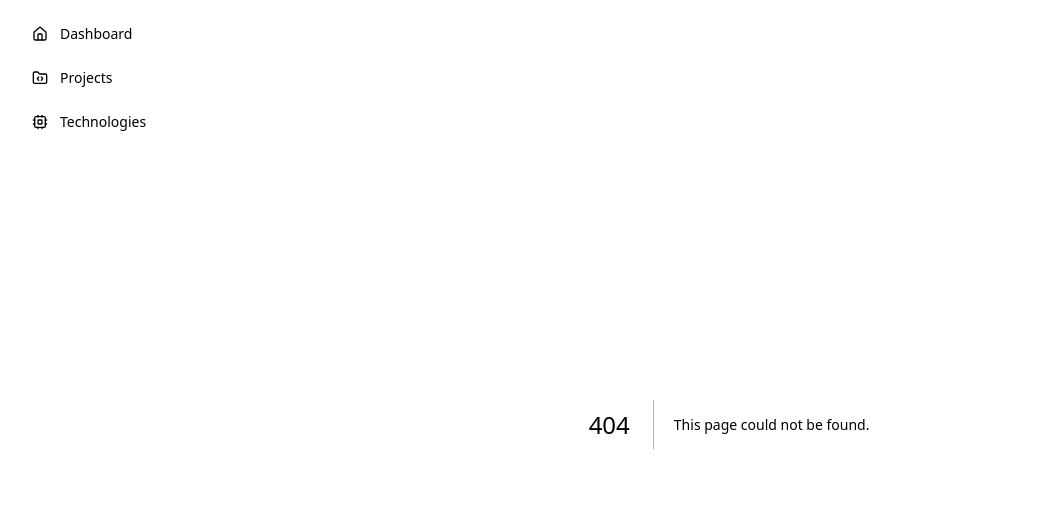
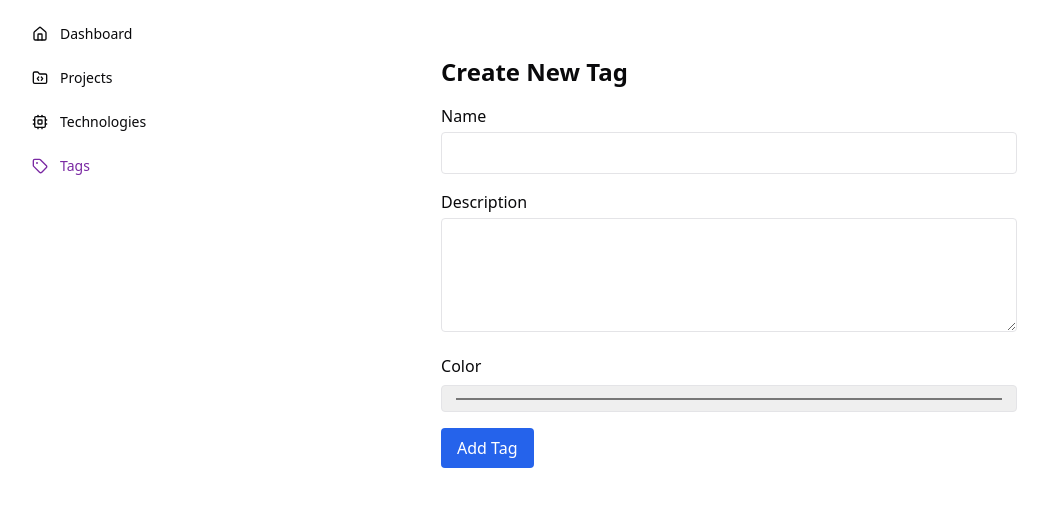
Before and after one commit to sstream17/project-tracker, a Next.js app: page /tags/new in a window 1280 px wide. Before the commit this address had no page. Shown: the top 506 px of the page, without its empty margins (0-1048 px from the left). Built offline with nearby package versions, Linux system fonts and the light colour scheme.

Commit message:
Start implementation of editing tags

```diff
--- /dev/null
+++ b/src/app/tags/[id]/edit/page.tsx
@@ -0,0 +1,19 @@
+import { notFound } from "next/navigation";
+import TagForm from "@/components/TagForm";
+import { prisma } from "@/lib/prisma";
+
+
+export default async function EditTagPage({ params }: { params: { id: string } }) {
+    const tagId = params.id;
+    const tag = await prisma.tag.findUnique({ where: { id: tagId } });
+    if (!tag) {
+        return notFound();
+    }
+
+    return (
+        <div className="max-w-xl mx-auto py-8">
+            <h1 className="text-2xl font-bold mb-4">Edit Tag</h1>
+            <TagForm tag={tag} />
+        </div>
+    );
+}
--- /dev/null
+++ b/src/app/tags/new/page.tsx
@@ -0,0 +1,11 @@
+import TagForm from "@/components/TagForm";
+
+
+export default async function NewTagPage() {
+    return (
+        <div className="max-w-xl mx-auto py-8">
+            <h1 className="text-2xl font-bold mb-4">Create New Tag</h1>
+            <TagForm />
+        </div>
+    );
+}
--- /dev/null
+++ b/src/app/tags/page.tsx
@@ -0,0 +1,38 @@
+import { Button } from "@/components/ui/button";
+import { Card, CardContent, CardHeader, CardTitle } from "@/components/ui/card";
+import { prisma } from "@/lib/prisma";
+import { Metadata } from "next";
+import Link from "next/link";
+
+export const metadata: Metadata = {
+  title: "Tags | Project Tracker",
+  description: "Manage your list of tags.",
+};
+
+export default async function TagsPage() {
+  const tags = await prisma.tag.findMany();
+  return (
+    <main className="p-6">
+      <h1 className="text-2xl font-bold mb-4">Tags</h1>
+      <Button asChild>
+        <Link href="/tags/new">Add Tag</Link>
+      </Button>
+      <div className="flex flex-wrap gap-2">
+        {tags.map((tag) => (
+          <Link href={`/tags/${tag.id}/edit`} key={tag.id}>
+            <Card>
+              <CardHeader className="flex flex-row items-center justify-between space-y-0">
+                <CardTitle className="text-sm font-medium">{tag.name}</CardTitle>
+              </CardHeader>
+              <CardContent>
+                {tag.description && <p className="text-xs text-muted-foreground">
+                  {tag.description}
+                </p>}
+              </CardContent>
+            </Card>
+          </Link>
+        ))}
+      </div>
+    </main>
+  );
+}
--- a/src/app/technologies/new/page.tsx
+++ b/src/app/technologies/new/page.tsx
@@ -1,13 +1,11 @@
-import { notFound } from "next/navigation";
 import TechnologyForm from "@/components/TechnologyForm";
-import { prisma } from "@/lib/prisma";
 
 
-export default async function NewTechnologyPage({ params }: { params: { id: string } }) {
+export default async function NewTechnologyPage() {
     return (
         <div className="max-w-xl mx-auto py-8">
             <h1 className="text-2xl font-bold mb-4">Create New Technology</h1>
-            <TechnologyForm  />
+            <TechnologyForm />
         </div>
     );
 }
--- a/src/components/Sidebar.tsx
+++ b/src/components/Sidebar.tsx
@@ -3,7 +3,7 @@
 
 import Link from 'next/link';
 import { usePathname } from 'next/navigation';
-import { Home, FolderCode, Cpu } from 'lucide-react';
+import { Home, FolderCode, Cpu, Tag } from 'lucide-react';
 
 export function Sidebar() {
   const pathname = usePathname();
@@ -41,6 +41,13 @@ export function Sidebar() {
           <Cpu className="h-4 w-4" />
           Technologies
         </Link>
+        <Link
+          href="/tags"
+          className={`flex items-center gap-3 rounded-lg px-4 py-2 text-sm font-medium hover:bg-accent ${isActive('/tags') ? 'text-accent-foreground' : ''}`}
+        >
+          <Tag className="h-4 w-4" />
+          Tags
+        </Link>
       </nav>
   );
 }
--- /dev/null
+++ b/src/components/TagForm.tsx
@@ -0,0 +1,98 @@
+"use client";
+
+import { Tag } from "@prisma/client";
+import { useRouter } from "next/navigation";
+import { useState } from "react";
+
+type TagFormProps = Tag;
+
+export default function TagForm({ tag: initialTag }: { tag?: TagFormProps }) {
+    const [tag, setTag] = useState<TagFormProps>(initialTag ?? {
+        id: "",
+        name: "",
+        description: "",
+        color: "#e5e7eb",
+        createdAt: new Date(),
+        updatedAt: new Date(),
+    });
+    const [loading, setLoading] = useState(false);
+    const [error, setError] = useState("");
+    const router = useRouter();
+
+    const handleChange = (e: React.ChangeEvent<HTMLInputElement | HTMLTextAreaElement>) => {
+        const { name, value } = e.target;
+        setTag((prev) => ({
+            ...prev,
+            [name]: value,
+        }));
+    };
+
+    const handleSubmit = async (e: React.FormEvent) => {
+        e.preventDefault();
+        setLoading(true);
+        setError("");
+        try {
+            const res = await fetch("/api/tags", {
+                method: tag.id ? "PATCH" : "POST",
+                headers: { "Content-Type": "application/json" },
+                body: JSON.stringify({
+                    id: tag.id,
+                    name: tag.name,
+                    description: tag.description,
+                    color: tag.color,
+                }),
+            });
+            if (!res.ok) throw new Error("Failed to save tag");
+            router.push("/tags");
+        } catch (err) {
+            setError((err as Error).message);
+        } finally {
+            setLoading(false);
+        }
+    };
+
+    return (
+        <form onSubmit={handleSubmit} className="space-y-4">
+            {error && <div className="text-red-500 mb-2">{error}</div>}
+            <div>
+                <label className="block font-medium mb-1">Name</label>
+                <input
+                    type="text"
+                    name="name"
+                    value={tag.name}
+                    onChange={handleChange}
+                    className="w-full border rounded px-3 py-2"
+                    required
+                />
+            </div>
+            <div>
+                <label className="block font-medium mb-1">Description</label>
+                <textarea
+                    name="description"
+                    value={tag.description ?? ""}
+                    onChange={handleChange}
+                    className="w-full border rounded px-3 py-2"
+                    rows={4}
+                />
+            </div>
+            <div>
+                <label className="block font-medium mb-1">Color</label>
+                <input
+                    type="color"
+                    name="color"
+                    value={tag.color ?? ""}
+                    onChange={handleChange}
+                    className="w-full border rounded px-3 py-2"
+                    required
+                />
+            </div>
+            <button
+                type="submit"
+                className="bg-blue-600 text-white px-4 py-2 rounded hover:bg-blue-700"
+                disabled={loading}
+            >
+                {loading ? "Saving..." : tag.id ? "Update Tag" : "Add Tag"}
+            </button>
+        </form>
+    );
+}
```
Also changed, not shown: src/components/TagsEditor.tsx (indentation only).
